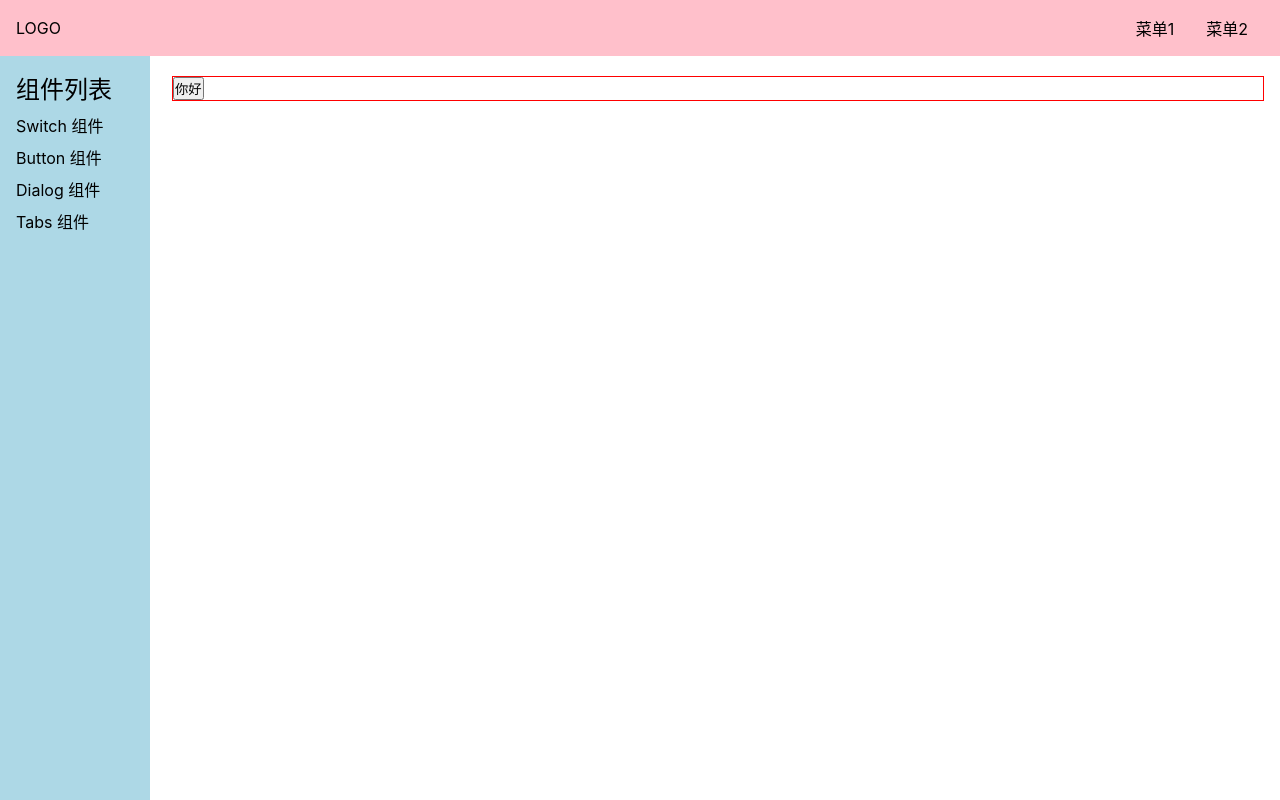
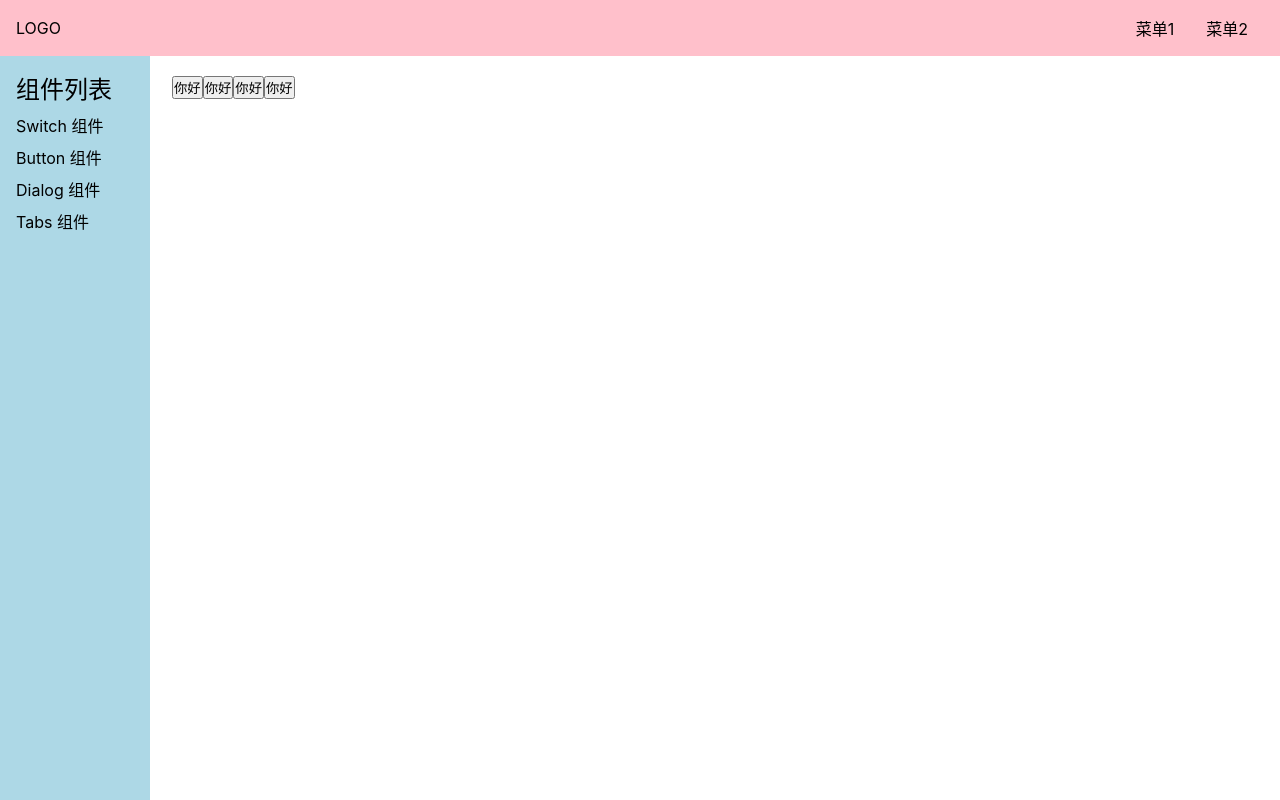
Before and after one commit to tang-xuan11/star-ui, a Vue app: page /#/doc/button in a window 1280 px wide. Built offline with nearby package versions, Linux system fonts and the light colour scheme.

Commit message:
添加 theme 属性

```diff
--- a/src/components/ButtonDemo.vue
+++ b/src/components/ButtonDemo.vue
@@ -1,8 +1,9 @@
 <template>
   <div>
-    <Button @click="onClick" @focus="onClick" @mouseover="onClick" size="small"
-      >你好</Button
-    >
+    <Button>你好</Button>
+    <Button theme="button">你好</Button>
+    <Button theme="link">你好</Button>
+    <Button theme="text">你好</Button>
   </div>
 </template>
 
--- a/src/lib/Button.vue
+++ b/src/lib/Button.vue
@@ -1,17 +1,16 @@
 <template>
-  <div :size="size">
-    <button v-bind="rest">
-      <slot />
-    </button>
-  </div>
+  <button class="gulu-button" :class="{ [`theme-${theme}`]: theme }">
+    <slot />
+  </button>
 </template>
 
 <script>
 export default {
-  inheritAttrs: false,
-  setup(props, context) {
-    const { size, ...rest } = context.attrs;
-    return { size, rest };
+  props: {
+    theme: {
+      type: String,
+      default: "button",
+    },
   },
 };
 </script>
```
